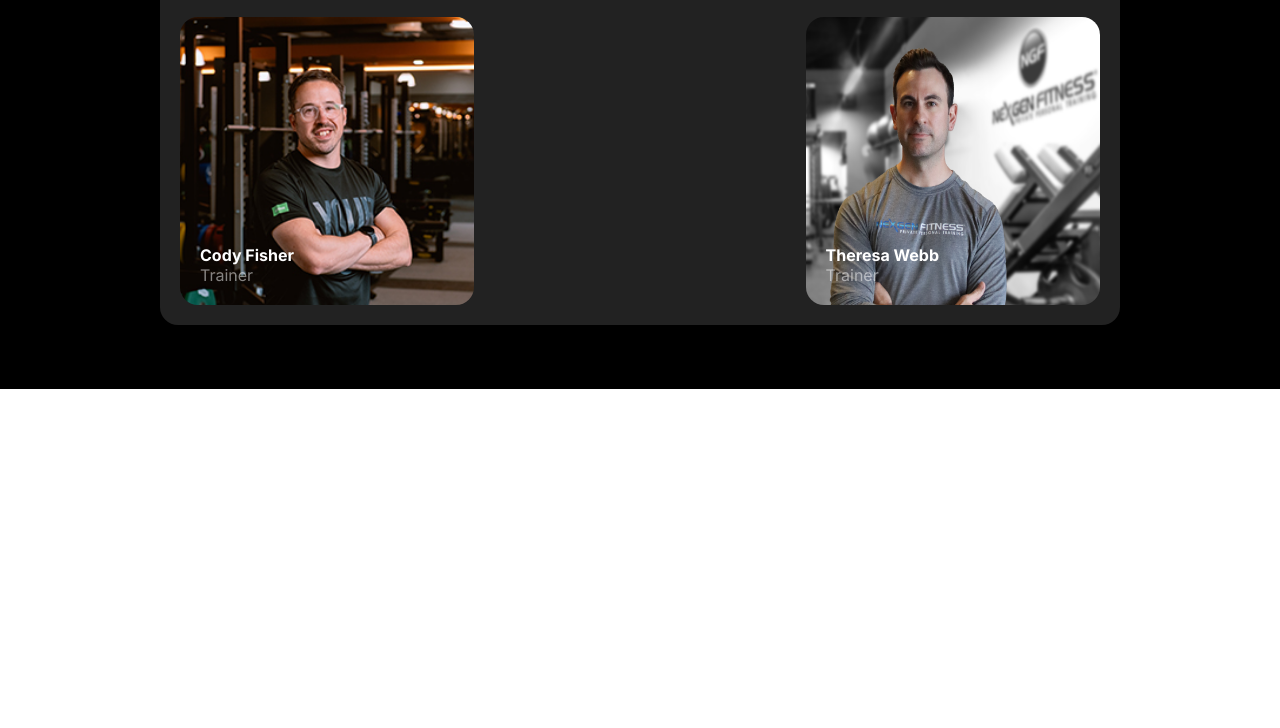
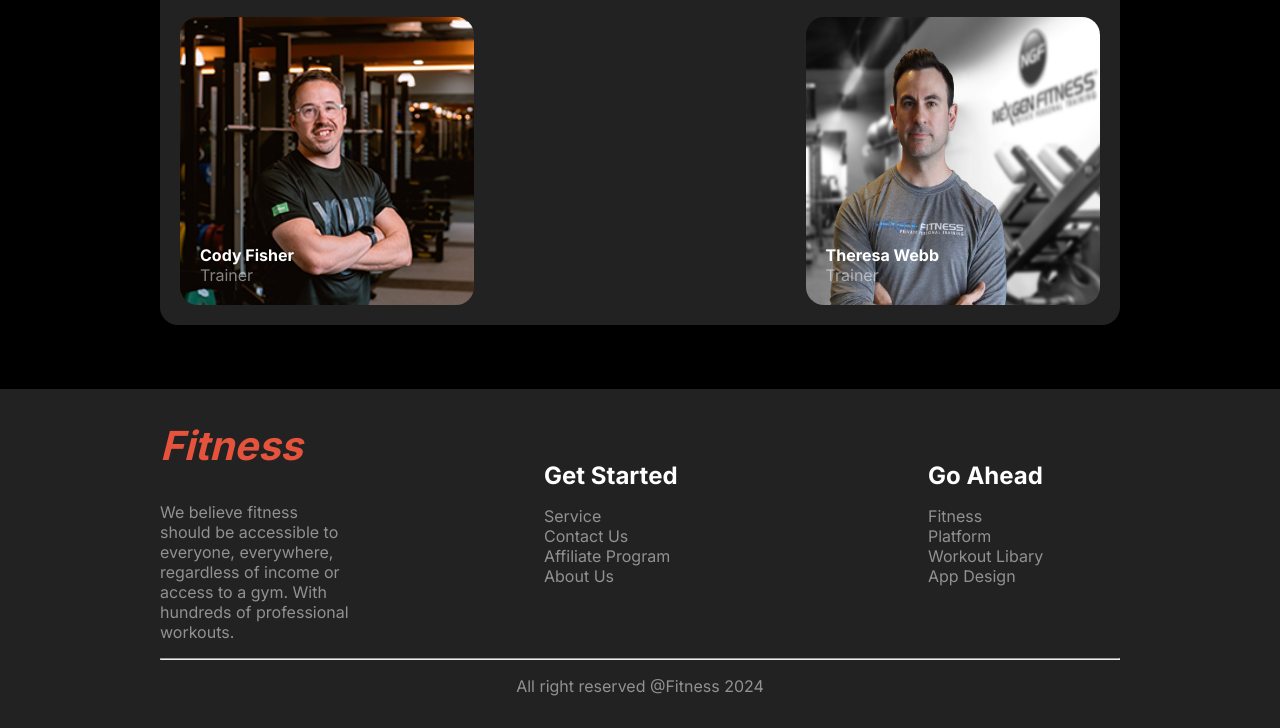
Before and after one commit to Shohel237/ph_assignment_02, a plain HTML site: page index.html in a window 1280 px wide. Shown: the part 4310-5038 px from the top of the page. Before the commit the page ends 4699 px from the top, so only its background shows below. Drawn offline with Linux system fonts and the light colour scheme.

Commit message:
added_footer

```diff
--- a/index.html
+++ b/index.html
@@ -207,5 +207,33 @@
         </div>
     </main>
 
+    <!-- footer -->
+     <footer>
+        <div class="footer">
+        <div class="footer_logo footer_card">
+            <h1 class="logo"><i>Fitness</i></h1>
+            <p>We believe fitness should be accessible to everyone, everywhere, regardless of income or access to a gym. With hundreds of professional workouts.</p>
+        </div>
+        <div class="footer_card">
+            <h2>Get Started</h2>
+            <p>Service</p>
+            <p>Contact Us</p>
+            <p>Affiliate Program</p>
+            <p>About Us</p>
+        </div>
+        <div class="footer_card">
+            <h2>Go Ahead</h2>
+            <p>Fitness</p>
+            <p>Platform</p>
+            <p>Workout Libary</p>
+            <p>App Design</p>
+        </div>
+        </div>
+        <div class="copyright">
+        <hr>
+        <p>All right reserved @Fitness 2024</p>
+        </div>
+     </footer>
+
 </body>
 </html>
--- a/style/style.css
+++ b/style/style.css
@@ -380,3 +380,33 @@ input,select{
     left: 20px;
 
 }
+/* footer */
+footer{
+    background: var(--color-grey);
+}
+.footer{
+    width: 75%;
+    margin:0 auto;
+    display: flex;
+    flex-wrap: wrap;
+    justify-content: space-between;
+    align-items: center;
+}
+.footer_logo > h1{
+    margin: 2rem 0;
+}
+.footer_card{
+    width: 20%;
+}
+.footer_card > h2{
+    margin: 1rem 0;
+}
+.copyright{
+    width: 75%;
+    margin: 0 auto;
+    padding: 1rem 0;
+}
+.copyright > p{
+    text-align: center;
+    margin: 1rem 0;
+}
```
